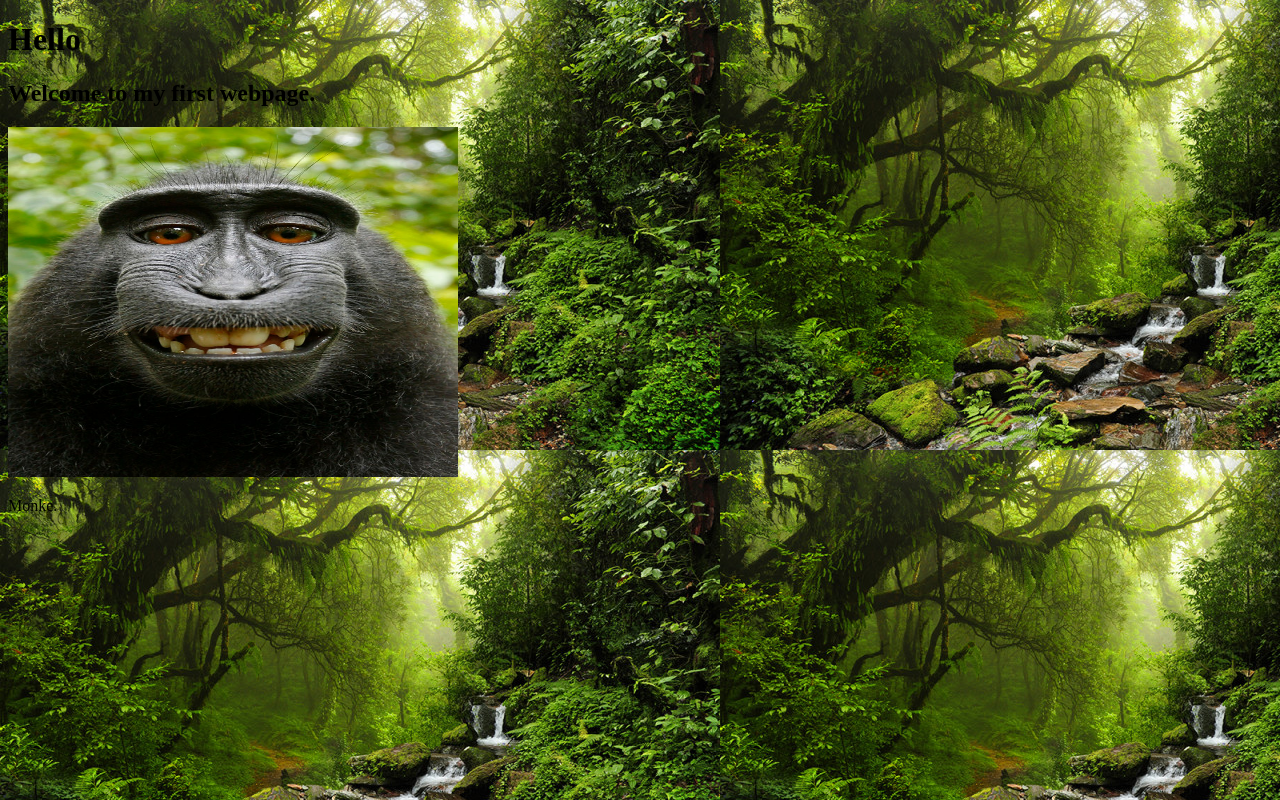
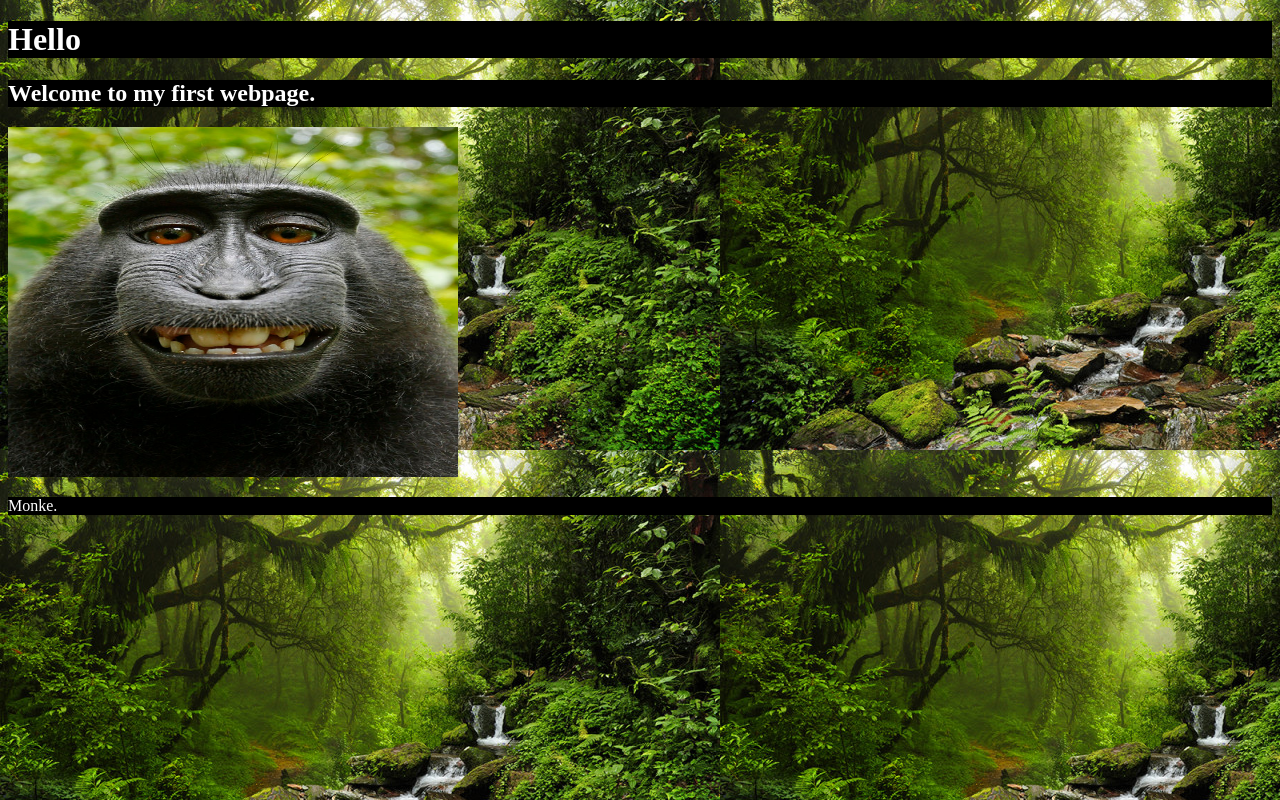
Before and after one commit to AntonioADevelops/First-Website, a plain HTML site: page index.html in a window 1280 px wide. Drawn offline with Linux system fonts and the light colour scheme.

Commit message:
Update colors.css

```diff
--- a/colors.css
+++ b/colors.css
@@ -1,3 +1,20 @@
 body {
   background-image: url("jungle.jpg");
+  background-color: lightgrey;
+  color: blue;
 }
+
+h1 {
+  background-color: black;
+  color: white;
+}
+
+h2 {
+  background-color: black;
+  color: white;
+}
+
+p {
+  background-color: black;
+  color: white;
+}
```
